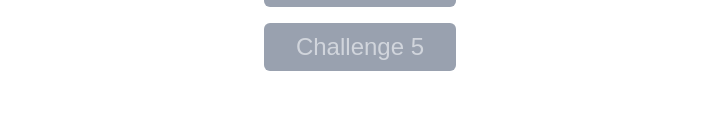
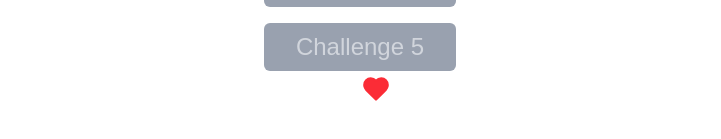
Before and after one commit to villAsh/peerlist-animation-challeng, a Next.js app: page / in a window 1280 px wide. Shown: the part 345-484 px from the top of the page, without its empty margins (280-1001 px from the left). Built offline with nearby package versions, Linux system fonts and the light colour scheme.

Commit message:
feat: update layout metadata and add footer with attribution

```diff
--- a/src/app/layout.tsx
+++ b/src/app/layout.tsx
@@ -1,6 +1,8 @@
 import type { Metadata } from "next";
 import { Geist, Geist_Mono } from "next/font/google";
 import "./globals.css";
+import { Heart } from "lucide-react";
+import Link from "next/link";
 
 const geistSans = Geist({
   variable: "--font-geist-sans",
@@ -13,8 +15,8 @@ const geistMono = Geist_Mono({
 });
 
 export const metadata: Metadata = {
-  title: "Create Next App",
-  description: "Generated by create next app",
+  title: "Peerlist Animation Challenge",
+  description: "5-day Animation Challenge by Peerlist and Acernity UI.",
 };
 
 export default function RootLayout({
@@ -25,9 +27,13 @@ export default function RootLayout({
   return (
     <html lang="en">
       <body
-        className={`${geistSans.variable} ${geistMono.variable} antialiased bg-[#001] bg-gradient-to-br p-8 h-screen w-screen`}
+        className={`${geistSans.variable} ${geistMono.variable} antialiased bg-[#001] bg-gradient-to-br p-8 h-screen w-screen relative`}
       >
         {children}
+        <footer className="flex justify-center items-center gap-x-2 font-semibold text-white text-3xl text-center">
+          Made with <Heart className="fill-red-500 text-red-500" size={28} /> by{" "}
+          <Link href={""}>Vilas</Link>
+        </footer>
       </body>
     </html>
   );
```
